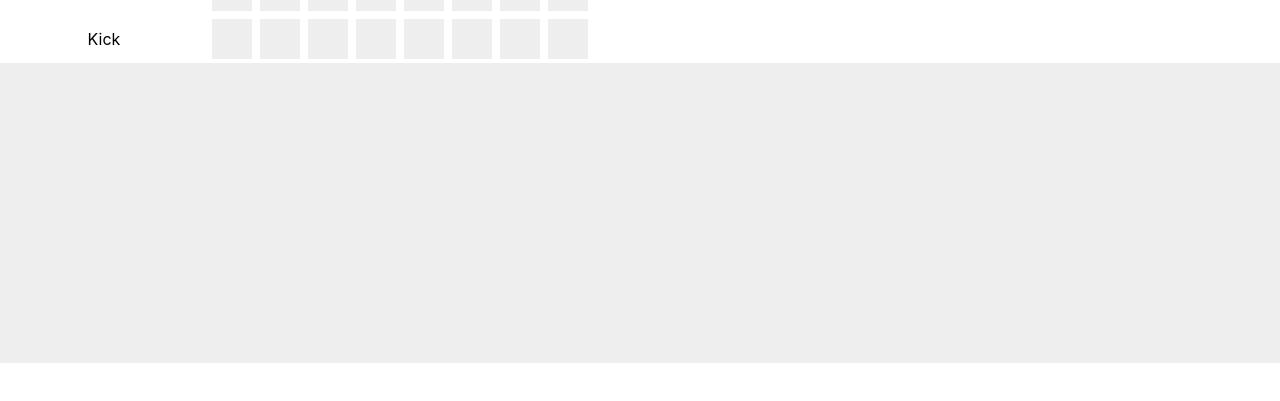
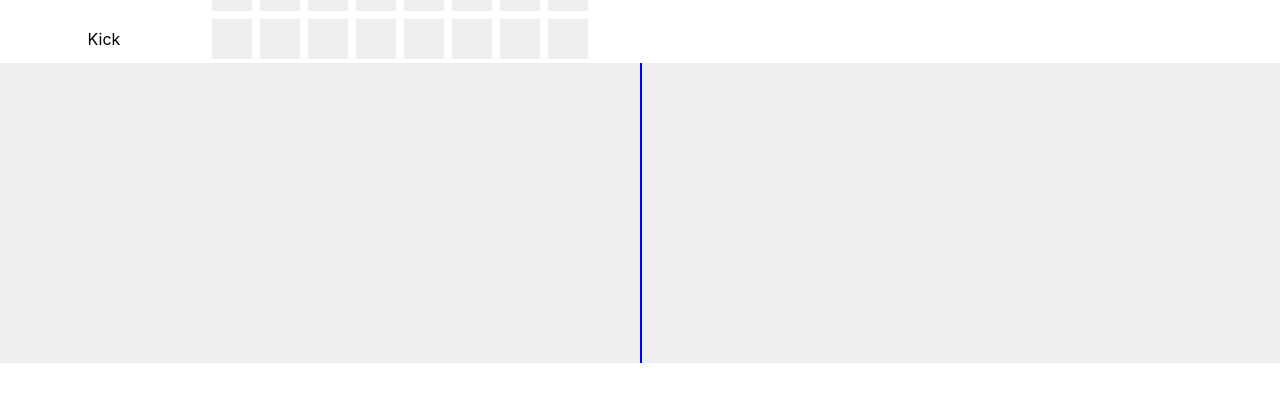
Before and after one commit to Luftare/deep-sounds, a React (Create React App) app: page / in a window 1280 px wide. Shown: the part 171-572 px from the top of the page. Built offline with nearby package versions, Linux system fonts and the light colour scheme.

Commit message:
add playhead component

```diff
--- a/src/modules/canvas/components.js
+++ b/src/modules/canvas/components.js
@@ -1,7 +1,21 @@
 import styled from 'styled-components';
+
+export const Container = styled.div`
+  position: relative;
+`;
 
 export const DrawingCanvas = styled.canvas`
   background-color: #eee;
   width: 100%;
   height: 300px;
+  vertical-align: top;
 `;
+
+export const CanvasPlayhead = styled.div`
+  position: absolute;
+  top: 0;
+  left: 50%;
+  background-color: blue;
+  width: 2px;
+  height: 100%;
+`;
--- a/src/modules/canvas/index.js
+++ b/src/modules/canvas/index.js
@@ -1,7 +1,8 @@
 import React, { Component } from 'react';
-import { DrawingCanvas } from './components';
+import { DrawingCanvas, CanvasPlayhead, Container } from './components';
 
 const LINE_MIN_X_DIFF = 20;
+const INIT_SEQUENCE_LENGTH = 8;
 
 function getRelativeCoordinates(e) {
   const rect = e.target.getBoundingClientRect();
@@ -16,6 +17,7 @@ export default class Canvas extends Component {
     this.canvasRef = React.createRef();
 
     this.state = {
+      sequenceLength: INIT_SEQUENCE_LENGTH,
       cursorDown: false,
       lines: [],
     };
@@ -27,6 +29,20 @@ export default class Canvas extends Component {
 
   componentDidUpdate() {
     this.paintCanvas();
+  }
+
+  getCurrentStep() {
+    return this.props.step % this.state.sequenceLength;
+  }
+
+  getSnapshotBeforeUpdate(prevProps) {
+    const nextSequenceStepReceived =
+      prevProps.step !== this.props.step && this.props.step >= 0;
+
+    if (nextSequenceStepReceived) {
+      console.log('Got new step ', this.getCurrentStep());
+    }
+    return null;
   }
 
   paintCanvas() {
@@ -114,6 +130,7 @@ export default class Canvas extends Component {
 
   render() {
     return (
+      <Container>
         <DrawingCanvas
           ref={this.canvasRef}
           onMouseDown={this.handleCanvasMouseDown}
@@ -121,6 +138,8 @@ export default class Canvas extends Component {
           onMouseLeave={this.endDrawing}
           onMouseMove={this.handleCanvasMouseMove}
         />
+        <CanvasPlayhead />
+      </Container>
     );
   }
 }
```
Lines whose indentation alone changed are shown as unchanged.
